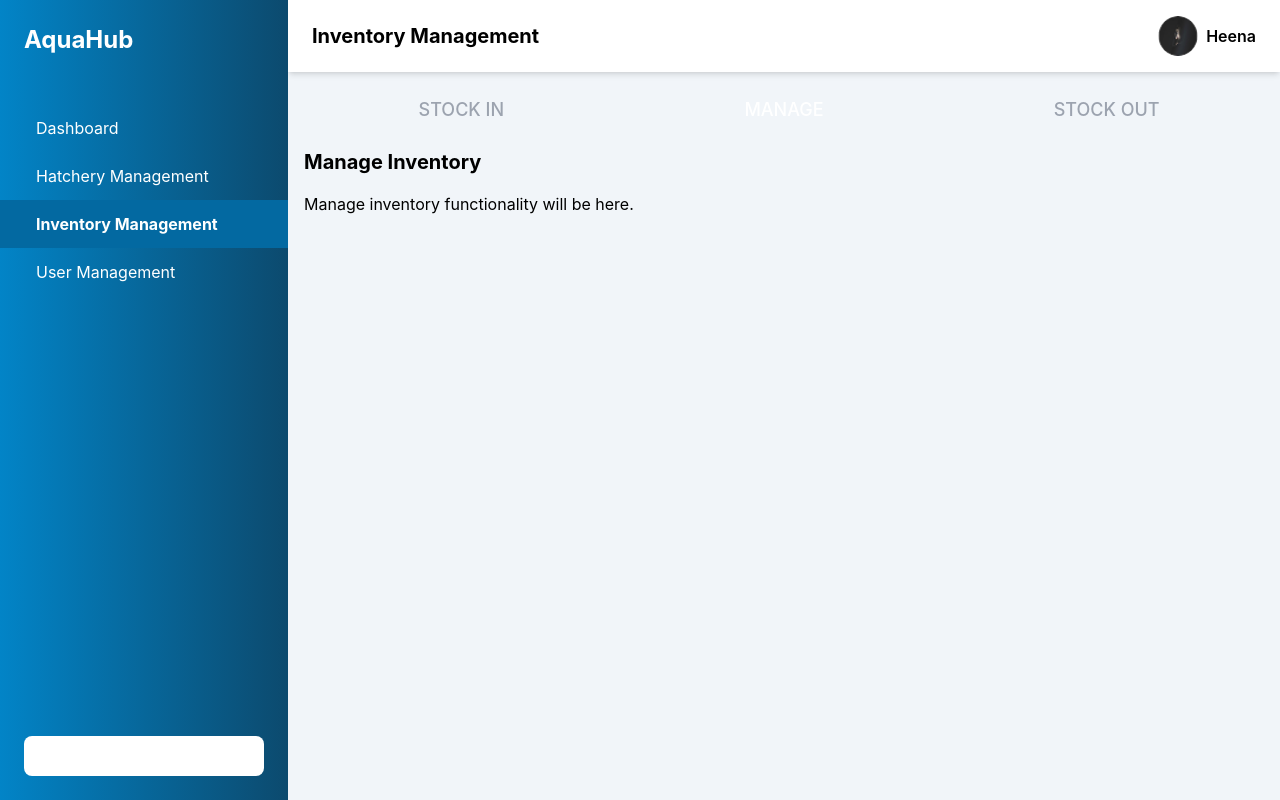
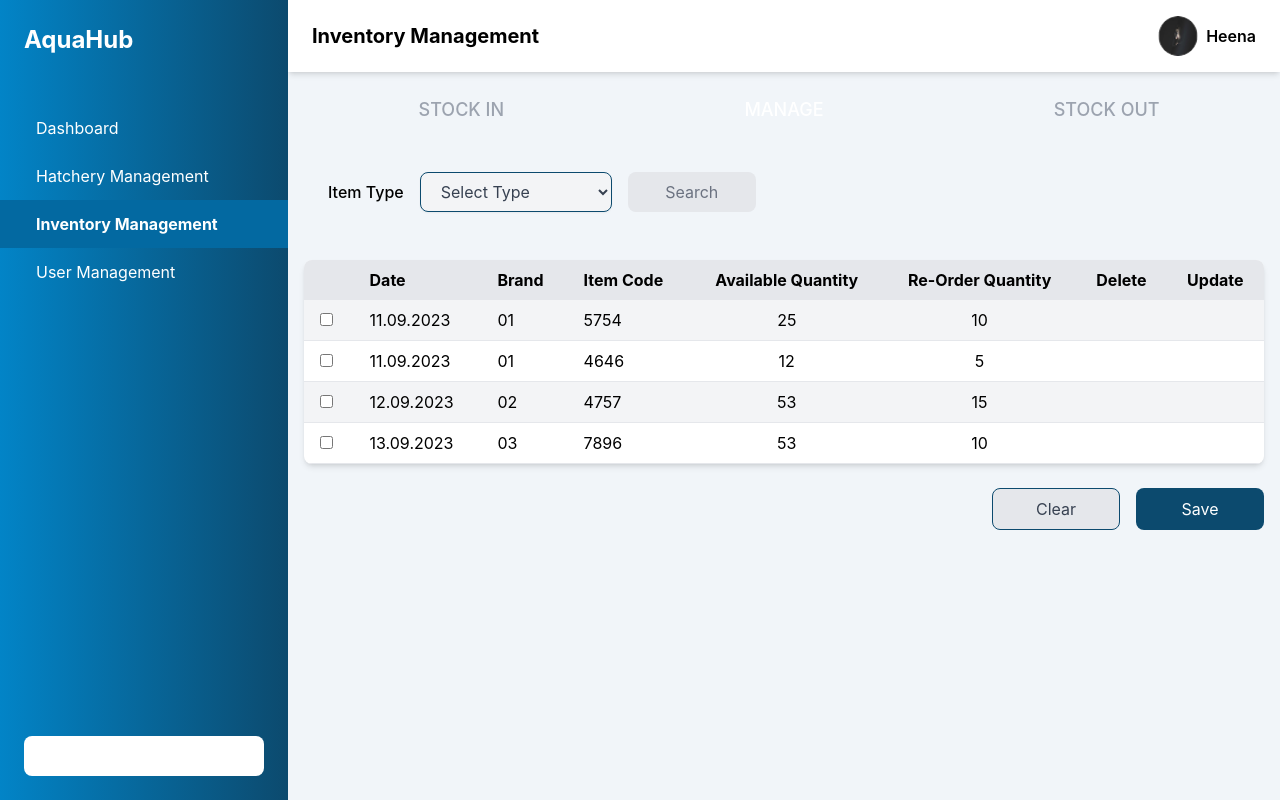
Before and after one commit to VishwaDeAero/aquahub, a React (Create React App) app: page /inventory-management in a window 1280 px wide. Both pictures are taken after a click on the button "MANAGE". Built offline with nearby package versions, Linux system fonts and the light colour scheme; the HTML template or start-up script is replaced by a standard one.

Commit message:
Inventory Management Tab Added with Functions

```diff
--- /dev/null
+++ b/src/components/inventory/DeleteConfirmationModal.js
@@ -0,0 +1,32 @@
+import React from "react";
+
+const DeleteConfirmationModal = ({ isOpen, onClose, onConfirm }) => {
+    if (!isOpen) return null;
+
+    return (
+        <div className="fixed inset-0 bg-black bg-opacity-50 flex items-center justify-center z-50">
+            <div className="bg-white w-96 p-6 rounded-lg shadow-lg">
+                {/* Modal Title */}
+                <h2 className="text-lg font-bold mb-4">Are you sure to delete this row?</h2>
+
+                {/* Buttons */}
+                <div className="flex justify-end space-x-4">
+                    <button
+                        onClick={onClose}
+                        className="px-4 py-2 w-full border border-sky-900 bg-gray-200 text-sky-900 rounded-lg hover:bg-gray-300"
+                    >
+                        No
+                    </button>
+                    <button
+                        onClick={onConfirm}
+                        className="px-4 py-2 w-full bg-sky-900 text-white rounded-lg hover:bg-blue-900"
+                    >
+                        Yes
+                    </button>
+                </div>
+            </div>
+        </div>
+    );
+};
+
+export default DeleteConfirmationModal;
--- a/src/components/inventory/ManageInventory.js
+++ b/src/components/inventory/ManageInventory.js
@@ -1,10 +1,136 @@
-import React from "react";
+import React, { useState } from "react";
+import DeleteConfirmationModal from "./DeleteConfirmationModal";
 
 const ManageInventory = () => {
+  // Mock inventory data
+  const [inventory, setInventory] = useState([
+    { id: 1, date: "11.09.2023", brand: "01", itemCode: "5754", availableQty: 25, reorderQty: 10 },
+    { id: 2, date: "11.09.2023", brand: "01", itemCode: "4646", availableQty: 12, reorderQty: 5 },
+    { id: 3, date: "12.09.2023", brand: "02", itemCode: "4757", availableQty: 53, reorderQty: 15 },
+    { id: 4, date: "13.09.2023", brand: "03", itemCode: "7896", availableQty: 53, reorderQty: 10 },
+  ]);
+
+  // State for delete confirmation modal
+  const [isModalOpen, setIsModalOpen] = useState(false);
+  const [selectedRow, setSelectedRow] = useState(null);
+
+  // Open modal when clicking delete button
+  const openDeleteModal = (id) => {
+    setSelectedRow(id);
+    setIsModalOpen(true);
+  };
+
+  // Close modal without deleting
+  const closeDeleteModal = () => {
+    setSelectedRow(null);
+    setIsModalOpen(false);
+  };
+
+  // Confirm delete row
+  const confirmDelete = () => {
+    setInventory(inventory.filter((item) => item.id !== selectedRow));
+    closeDeleteModal();
+  };
+
+  // Dropdown selection
+  const [selectedType, setSelectedType] = useState("");
+
+  // Handle dropdown change
+  const handleDropdownChange = (e) => {
+    setSelectedType(e.target.value);
+  };
+
   return (
     <div>
-      <h2 className="text-xl font-bold mb-4">Manage Inventory</h2>
-      <p>Manage inventory functionality will be here.</p>
+      {/* Label + Dropdown + Search Button */}
+      <div className="flex items-center space-x-4 mb-6 p-6">
+        {/* Label */}
+        <label className="font-medium">Item Type</label>
+
+        {/* Dropdown */}
+        <select
+          value={selectedType}
+          onChange={handleDropdownChange}
+          className="px-4 py-2 w-48 border rounded-lg shadow-sm bg-gray-100 text-gray-700 border-sky-900 focus:ring-sky-900"
+        >
+          <option value="">Select Type</option>
+          <option value="01">Type 1</option>
+          <option value="02">Type 2</option>
+          <option value="03">Type 3</option>
+        </select>
+
+        {/* Search Button (Disabled when no type is selected) */}
+        <button
+          className={`px-4 py-2 w-32 rounded-lg ${selectedType ? "bg-sky-900 text-white hover:bg-blue-900" : "bg-gray-200 text-gray-500 cursor-not-allowed"
+            }`}
+          disabled={!selectedType}
+        >
+          Search
+        </button>
+      </div>
+
+      {/* Inventory Table */}
+      <div className="bg-white shadow-md rounded-lg overflow-auto">
+        <table className="w-full table-auto border-collapse">
+          <thead>
+            <tr className="bg-gray-200">
+              <th className="px-4 py-2">
+              </th>
+              <th className="px-4 py-2 text-left">Date</th>
+              <th className="px-4 py-2 text-left">Brand</th>
+              <th className="px-4 py-2 text-left">Item Code</th>
+              <th className="px-4 py-2 text-center">Available Quantity</th>
+              <th className="px-4 py-2 text-center">Re-Order Quantity</th>
+              <th className="px-4 py-2 text-center">Delete</th>
+              <th className="px-4 py-2 text-center">Update</th>
+            </tr>
+          </thead>
+          <tbody>
+            {inventory.map((item, index) => (
+              <tr
+                key={item.id}
+                className={`border-b ${index % 2 === 0 ? "bg-gray-100" : ""}`}
+              >
+                <td className="px-4 py-2">
+                  <input type="checkbox" />
+                </td>
+                <td className="px-4 py-2">{item.date}</td>
+                <td className="px-4 py-2">{item.brand}</td>
+                <td className="px-4 py-2">{item.itemCode}</td>
+                <td className="px-4 py-2 text-center">{item.availableQty}</td>
+                <td className="px-4 py-2 text-center">{item.reorderQty}</td>
+                <td className="px-4 py-2 text-center">
+                  <button onClick={() => openDeleteModal(item.id)} className="text-red-500 hover:text-red-700">
+                    <i className="fas fa-trash"></i>
+                  </button>
+                </td>
+                <td className="px-4 py-2 text-center">
+                  <button className="text-sky-900 hover:text-blue-900">
+                    <i className="fas fa-pen"></i>
+                  </button>
+                </td>
+              </tr>
+            ))}
+          </tbody>
+        </table>
+      </div>
+
+      {/* Clear & Save Buttons */}
+      <div className="flex justify-end mt-6 space-x-4">
+        <button className="px-4 py-2 w-32 border border-sky-900 bg-gray-200 text-gray-700 rounded-lg hover:bg-gray-300">
+          Clear
+        </button>
+        <button className="px-4 py-2 w-32 bg-sky-900 text-white rounded-lg hover:bg-blue-900">
+          Save
+        </button>
+      </div>
+
+      {/* Delete Confirmation Modal */}
+      <DeleteConfirmationModal
+        isOpen={isModalOpen}
+        onClose={closeDeleteModal}
+        onConfirm={confirmDelete}
+      />
     </div>
   );
 };
```
